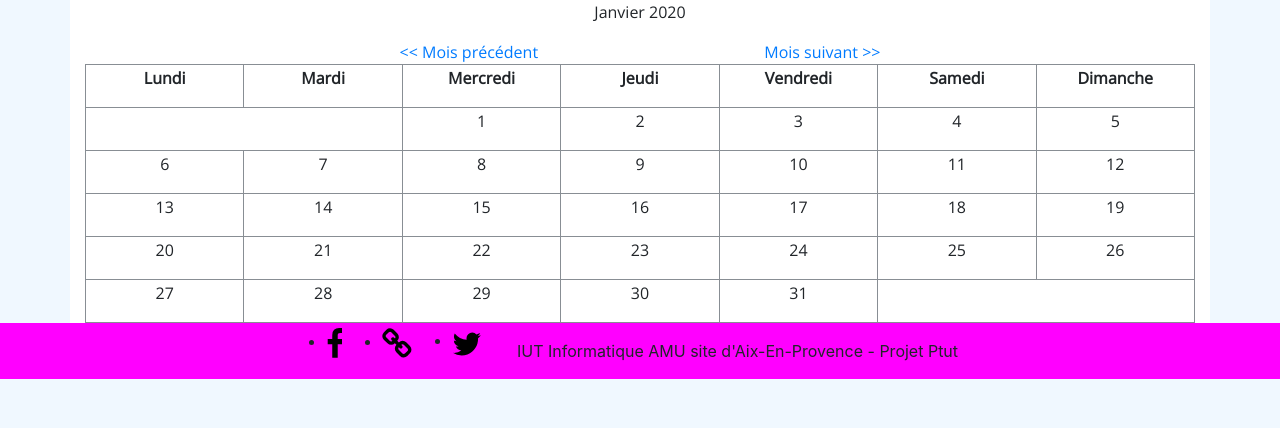
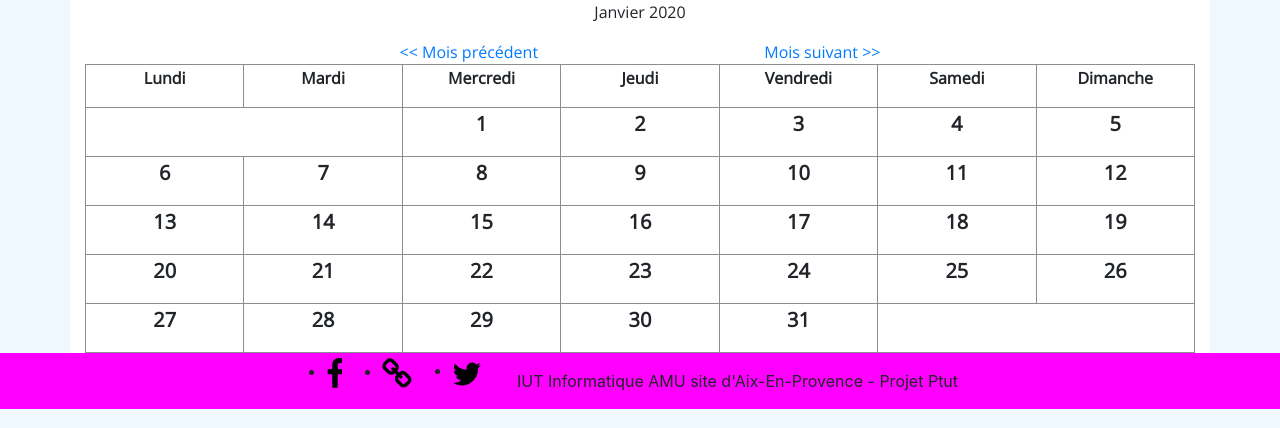
Before and after one commit to Maxime-Leclere/projetptut, a PHP site: page /frontend/calendar.php in a window 1280 px wide. Shown: the part 83-511 px from the top of the page. Run offline with PHP 8.4, Linux system fonts and the light colour scheme; the visitor is signed in with stand-in values (Sample User, id 1); data that the repository does not hold is empty; some libraries are stand-ins or nearby versions.

Commit message:
css modif

```diff
--- a/frontend/assets/main.css
+++ b/frontend/assets/main.css
@@ -52,7 +52,8 @@ footer {
 
 
 .day_num {
-
+    font-size: 20px;
+    font-weight: bold;
 }
 
 .previous_month {
```
